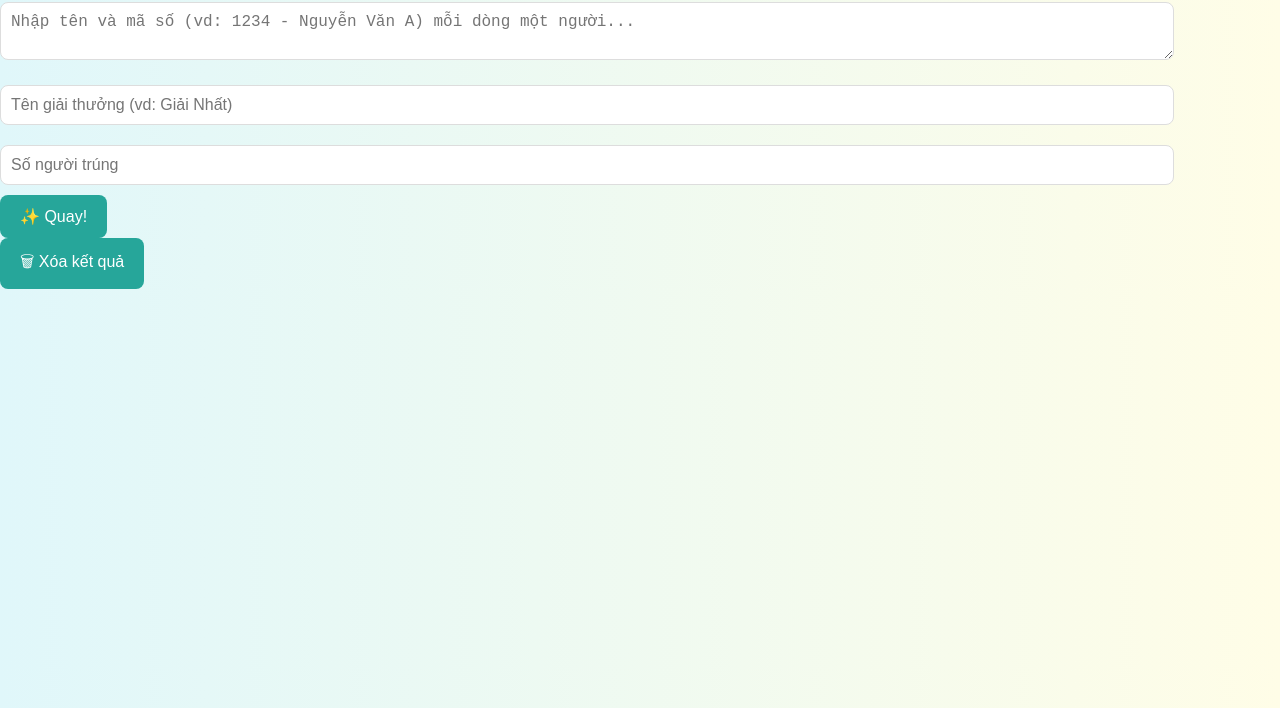
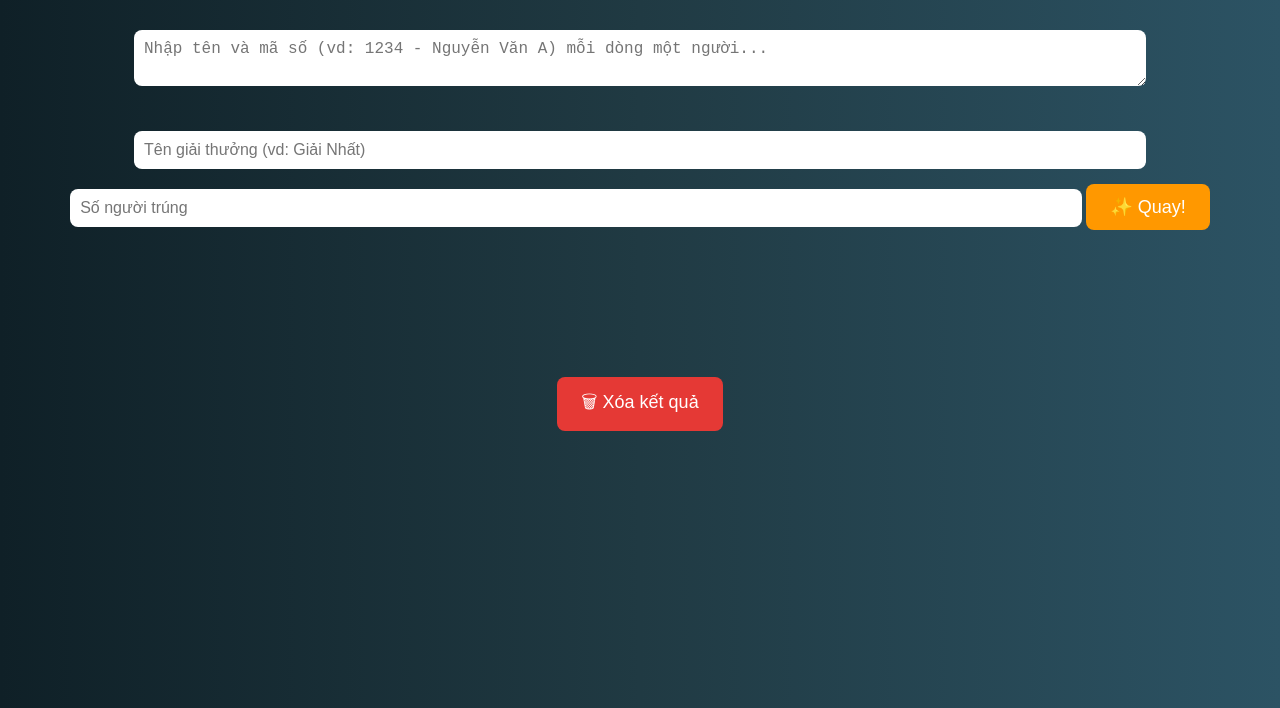
Before and after one commit to tuan1321/VQMM, a plain HTML site: page index.html in a window 1280 px wide. Shown: the part 92-800 px from the top of the page. Drawn offline with Linux system fonts and the light colour scheme.

Commit message:
Update style.css

```diff
--- a/style.css
+++ b/style.css
@@ -1,53 +1,67 @@
 body {
-  background: linear-gradient(to right, #e0f7fa, #fffde7);
-  font-family: 'Segoe UI', sans-serif;
   margin: 0;
   padding: 0;
-  color: #333;
+  font-family: 'Segoe UI', sans-serif;
+  background: linear-gradient(to right, #0f2027, #203a43, #2c5364);
+  color: #fff;
+  height: 100vh;
+  overflow: hidden;
 }
 
-.container {
-  max-width: 700px;
-  margin: 40px auto;
+.overlay {
   padding: 20px;
-  background: white;
-  box-shadow: 0 10px 30px rgba(0,0,0,0.1);
-  border-radius: 12px;
   text-align: center;
 }
 
 h1 {
-  color: #00695c;
-  margin-bottom: 20px;
+  margin-top: 10px;
+  font-size: 2.5em;
+  color: #ffeb3b;
 }
 
 textarea, input {
-  width: 90%;
+  width: 80%;
   padding: 10px;
-  margin: 10px 0;
-  border: 1px solid #ddd;
+  margin: 10px auto;
   border-radius: 8px;
+  border: none;
   font-size: 16px;
 }
 
+.controls {
+  margin: 20px 0;
+}
+
 button {
-  padding: 12px 20px;
-  font-size: 16px;
-  background: #26a69a;
+  padding: 12px 24px;
+  font-size: 18px;
+  background: #ff9800;
   color: white;
   border: none;
   border-radius: 8px;
   cursor: pointer;
-  transition: background 0.3s ease;
 }
 
 button:hover {
-  background: #00796b;
+  background: #f57c00;
+}
+
+.spinner {
+  font-size: 2em;
+  margin: 30px 0;
+  height: 60px;
+  line-height: 60px;
+  font-weight: bold;
+  animation: blink 0.3s infinite alternate;
+}
+
+@keyframes blink {
+  from { opacity: 1; }
+  to { opacity: 0.3; }
 }
 
 .results h2 {
-  margin-top: 30px;
-  color: #d84315;
+  color: #4caf50;
 }
 
 .results ul {
@@ -56,10 +70,11 @@ button:hover {
 }
 
 .results li {
-  padding: 5px 0;
-  font-weight: bold;
+  font-size: 1.2em;
+  margin: 5px 0;
 }
 
-.actions {
+.clearBtn {
   margin-top: 20px;
+  background: #e53935;
 }
```
